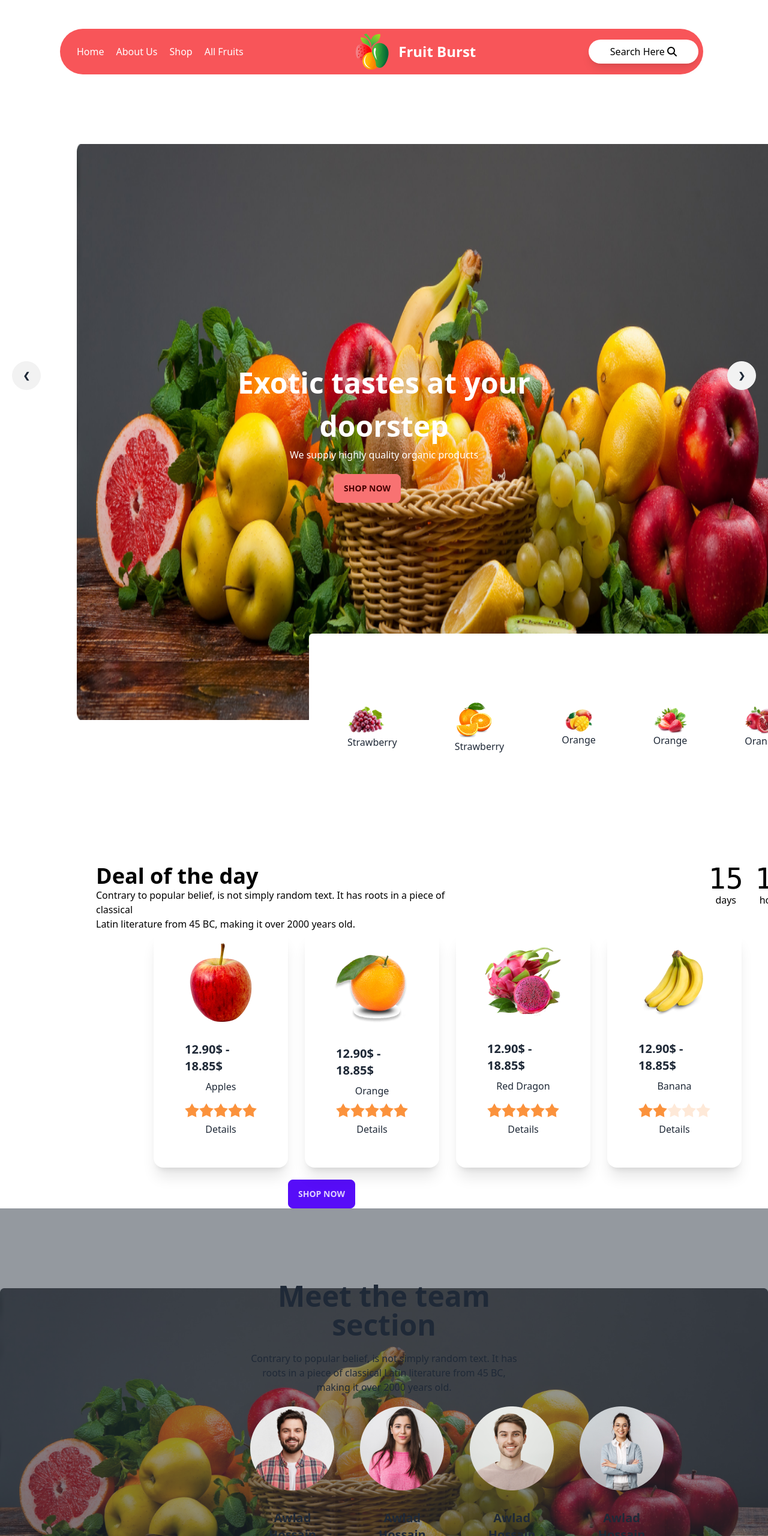
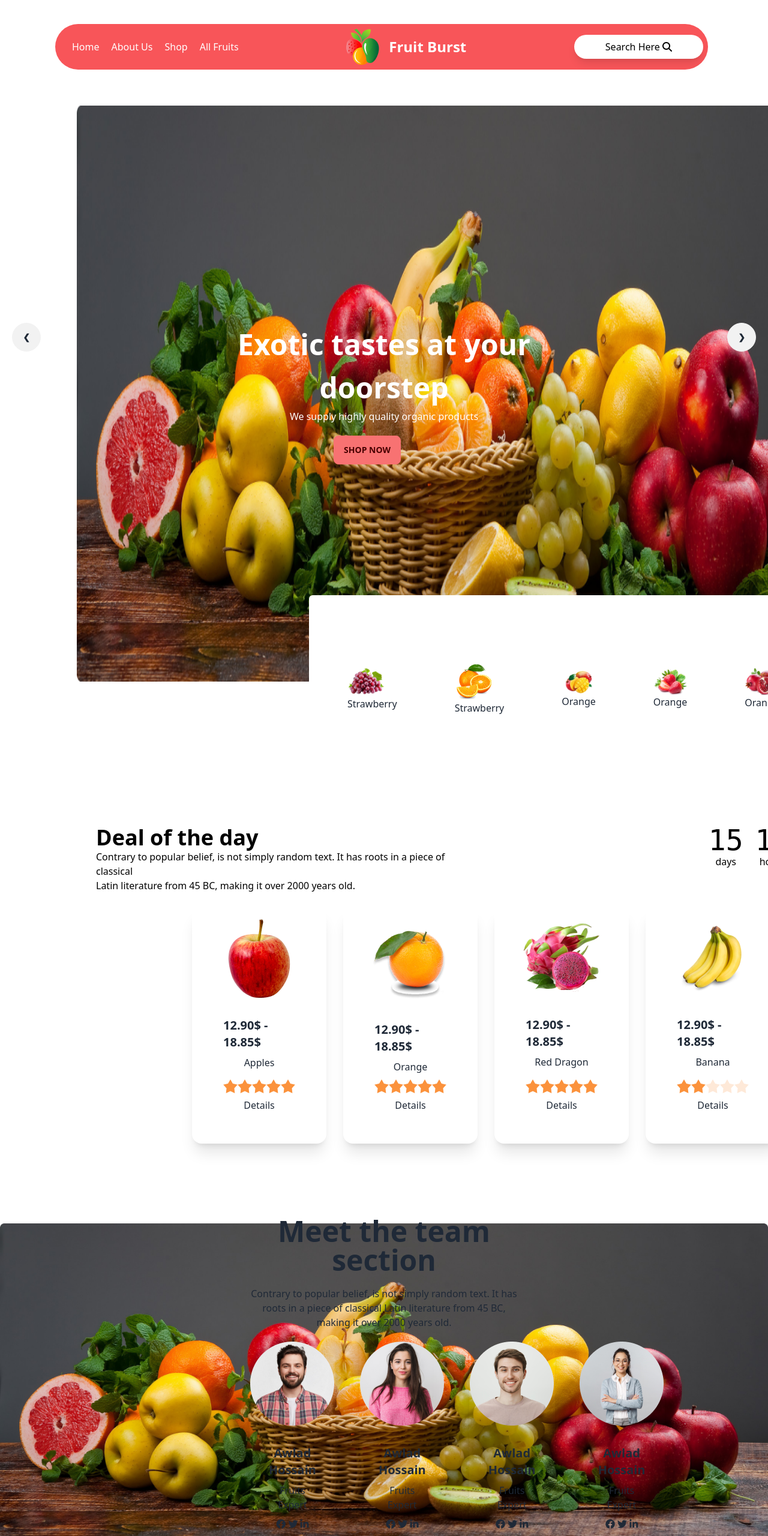
Before and after one commit to Islamul042/my-fruit-website-repo, a plain HTML site: page index.html in a window 1280 px wide. Shown: the top 2560 px of the page at 60% size. Drawn offline with nearby package versions, Linux system fonts and the light colour scheme; grey boxes are pictures that could not be loaded.

Commit message:
all section completed

```diff
--- a/index.html
+++ b/index.html
@@ -28,7 +28,7 @@
 <body class="bg-white">
     <header>
         <section>
-            <nav class="mx-32 p-5 ml-10 text-white">
+            <nav class="mx-32 p-3 ml-10 text-white">
 
               <div class="navbar bg-[#F85559] flex justify-between mx-10 rounded-2xl mt-7 rounded-full">
                 <div class="primary-content flex gap-5 ml-5">
@@ -44,7 +44,7 @@
                   <div>Fruit Burst</div>
                 </div>
                 <div class="bordered shadow-lg box-border bg-white text-black px-9 py-2 gap-10 rounded-full">
-                  <a href="" class="bordered">Search Here <span class="gap-7"><i class="fa-solid fa-magnifying-glass"></i></span> </a>
+                  <a href="" class="bordered mr-4 ml-4">Search Here <span class="gap-7"><i class="fa-solid fa-magnifying-glass"></i></span> </a>
                   <!-- <input type="text" placeholder="Search Here " spanclass="input input-bordered w-24 md:w-auto"/> -->
 
                 </div>
@@ -57,7 +57,7 @@
             </nav>
         </section>
         <section>
-            <div class="carousel w-full relative pb-60 pt-24">
+            <div class="carousel w-full relative pb-60 pt-12">
                 <div id="slide1" class="carousel-item relative w-full">
                   <img src="./images/banner1.png" class="w-full mx-32" />
                   <div class="absolute flex justify-between transform -translate-y-1/2 left-5 right-5 top-1/2">
@@ -134,7 +134,7 @@
             </div>
         </section>
         <section>
-            <div class="flex gap-96 mx-40 -mr-96">
+            <div class="flex gap-96 mx-40 -mr-96 pb-6">
                 <div>
                     <h2 class="text-4xl font-bold text-black">Deal of the day</h2>
                     <p class="text-black">Contrary to popular belief, is not simply random text. It has roots in a piece of classical <br> Latin literature from 45 BC, making it over 2000 years old.</p>
@@ -170,7 +170,7 @@
             </div>
         </section>
         <section>
-            <div class="flex mx-40 gap-7 p-25 ml-64">
+            <div class="flex mx-50 gap-7 p-25 ml-80">
                 <div class="card w-60 bg-white border-amber-100 shadow-xl p-5">
                     <figure><img src="./images/fruit6.png" alt="Apples" /></figure>
                     <div class="card-body">
@@ -238,13 +238,16 @@
                       </div>
                       <h4 class="text-center">Details</h4>
                     </div>
+
                   </div>
-            </div>
-            <div class="justify-center items-center ml-80 -mr-80 ">
-                <button  class="btn btn-primary mx-40 mt-5">Shop Now</button>
+
             </div>
 
+
+
+
         </section>
+
 
 
 
@@ -255,7 +258,7 @@
         <section class="bg-white">
             <div class="hero min-h-screen">
                 <img src="./images/banner1.png" alt="">
-                <div class="hero-overlay"></div>
+                <div class=""></div>
                 <div class="hero-content text-center">
                   <div class="max-w-md">
                     <h1 class="mb-5 text-5xl font-bold">Meet the team section</h1>
@@ -380,23 +383,23 @@
                 </div>
                 <div class="flex gap-6 text-black p-5">
                   <div>
-                    <h2 class="text-2xl font-bold">Integrated Supplier</h2>
+                    <h2 class="text-2xl font-bold">Sustainable Practice</h2>
                     <hr>
                     <p>Professional employees are there for you to pick <br> the most amazing and fresh fruits.</p>
                   </div>
                   <div>
-                    <i class="fa-solid fa-hands-asl-interpreting"></i>
+                    <i class="fa-solid fa-ice-cream"></i>
                   </div>
 
                 </div>
                 <div class="flex gap-6 text-black p-5">
                   <div>
-                    <h2 class="text-2xl font-bold">Integrated Supplier</h2>
+                    <h2 class="text-2xl font-bold">The Benefits Only</h2>
                     <hr>
                     <p>Professional employees are there for you to pick <br> the most amazing and fresh fruits.</p>
                   </div>
                   <div>
-                    <i class="fa-solid fa-hands-asl-interpreting"></i>
+                    <i class="fa-regular fa-thumbs-up "></i>
                   </div>
 
                 </div>
```
